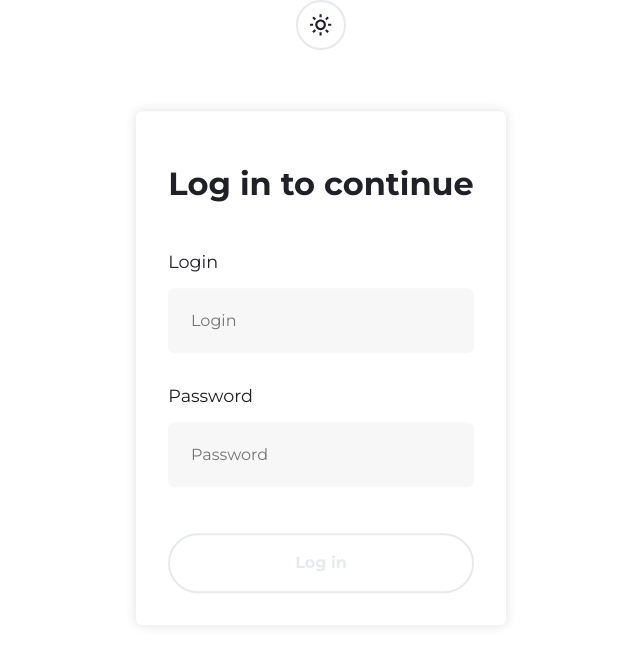
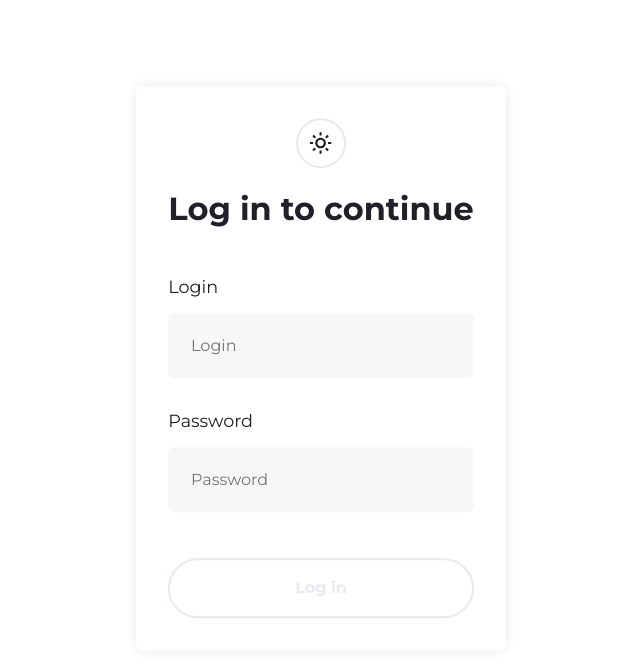
Before and after one commit to bigfatpartyguy/articles-java, a React (Create React App) app: page /signin in a window 1280 px wide. Shown: the top 666 px of the page, without its empty margins (319-959 px from the left). Built offline with nearby package versions, Linux system fonts and the light colour scheme.

Commit message:
Rewrite styles for dark mode

```diff
--- a/src/app/App.jsx
+++ b/src/app/App.jsx
@@ -1,12 +1,13 @@
-import React from 'react';
+import React, {useState, useEffect, createContext} from 'react';
 import {BrowserRouter} from 'react-router-dom';
 import {getToken, clearToken, saveToken} from '../services/storage';
-import ColorModeButton from '../components/Button/ColorModeButton';
+import ThemeContext from '../contexts/ThemeContext';
 import AppRouter from '../routes/AppRouter';
 import * as request from '../services/requests';
 import {SIGNIN} from '../services/requests/urls';
 
 const App = () => {
+  const [colorMode, setColorMode] = useDarkMode();
   const signin = data => {
     request.post(SIGNIN, data).then(result => {
       console.log(result);
@@ -16,10 +17,34 @@ const App = () => {
   };
   return (
     <BrowserRouter>
-      <ColorModeButton />
-      <AppRouter signin={signin} />
+      <ThemeContext.Provider value={{colorMode, setColorMode}}>
+        <AppRouter signin={signin} />
+      </ThemeContext.Provider>
     </BrowserRouter>
   );
 };
 
+function useDarkMode() {
+  const preferDarkQuery = '(prefers-color-scheme: dark)';
+  const [mode, setMode] = useState(
+    () =>
+      window.localStorage.getItem('colorMode') ||
+      (window.matchMedia(preferDarkQuery).matches ? 'dark' : 'light')
+  );
+
+  useEffect(() => {
+    const mediaQuery = window.matchMedia(preferDarkQuery);
+    const handleChange = () => setMode(mediaQuery.matches ? 'dark' : 'light');
+    mediaQuery.addListener(handleChange);
+    return () => mediaQuery.removeListener(handleChange);
+  }, []);
+
+  useEffect(() => {
+    window.localStorage.setItem('colorMode', mode);
+    document.documentElement.setAttribute('data-theme', mode);
+  }, [mode]);
+
+  return [mode, setMode];
+}
+
 export default App;
--- a/src/assets/scss/styles.scss
+++ b/src/assets/scss/styles.scss
@@ -18,8 +18,9 @@ body {
   font-size: map-get($font-size, base);
   font-weight: map-get($font-size, base);
   height: 100%;
-  background: white;
+  background-color: white;
   color: map-get($colors, gray-900);
+  transition: all 800ms ease;
   #root {
     margin: 0 auto;
     width: 80%;
@@ -42,3 +43,19 @@ body {
   box-sizing: inherit;
   font-family: inherit;
 }
+
+// rules for dark theme
+
+[data-theme='dark'] {
+  body {
+    background-color: map-get($colors, gray-900);
+    color: map-get($colors, gray-100);
+  }
+}
+
+@media (prefers-color-scheme: dark) {
+  body {
+    color: map-get($colors, gray-100);
+    background: map-get($colors, gray-900);
+  }
+}
--- a/src/assets/scss/vars/_colors.scss
+++ b/src/assets/scss/vars/_colors.scss
@@ -22,7 +22,7 @@ $btn-color--mode: (
   ),
   dark: (
     bg: transparent,
-    border: map-get($colors, gray-200),
+    border: map-get($colors, gray-600),
     border-hover: map-get($colors, gray-100),
     icon: map-get($colors, gray-100),
   ),
@@ -45,6 +45,15 @@ $btn-colors: (
     text: map-get($colors, gray-900),
     text-hover: map-get($colors, gray-900),
   ),
+  primary--dark: (
+    bg: map-get($colors, gray-900),
+    bg-hover: map-get($colors, gray-900),
+    bg-ring-hover: map-get($colors, gray-900),
+    border: map-get($colors, gray-600),
+    border-hover: map-get($colors, gray-100),
+    text: map-get($colors, gray-100),
+    text-hover: map-get($colors, gray-100),
+  ),
   submit: (
     bg: map-get($colors, green-100),
     bg-hover: map-get($colors, green-100),
--- a/src/components/Button/Button.module.scss
+++ b/src/components/Button/Button.module.scss
@@ -3,6 +3,9 @@
 
 .primary {
   @include btn-theme($type: primary);
+  &--dark {
+    @include btn-theme($type: 'primary--dark');
+  }
 }
 
 .submit {
@@ -19,7 +22,6 @@
   background-color: $bg;
   border-color: $border;
   border-radius: 50%;
-  position: absolute;
   display: flex;
   justify-content: center;
   align-items: center;
--- a/src/components/Button/ColorModeButton/ColorModeButton.jsx
+++ b/src/components/Button/ColorModeButton/ColorModeButton.jsx
@@ -3,30 +3,7 @@ import Button from '../Button';
 import {BiSun, BiMoon} from 'react-icons/bi';
 import styles from './ColorModeButton.module.scss';
 
-function useDarkMode() {
-  const preferDarkQuery = '(prefers-color-scheme: dark)';
-  const [mode, setMode] = React.useState(
-    () =>
-      window.localStorage.getItem('colorMode') ||
-      (window.matchMedia(preferDarkQuery).matches ? 'dark' : 'light')
-  );
-
-  React.useEffect(() => {
-    const mediaQuery = window.matchMedia(preferDarkQuery);
-    const handleChange = () => setMode(mediaQuery.matches ? 'dark' : 'light');
-    mediaQuery.addListener(handleChange);
-    return () => mediaQuery.removeListener(handleChange);
-  }, []);
-
-  React.useEffect(() => {
-    window.localStorage.setItem('colorMode', mode);
-  }, [mode]);
-
-  return [mode, setMode];
-}
-
-const ColorModeButton = () => {
-  const [mode, setMode] = useDarkMode();
+const ColorModeButton = ({mode, setMode}) => {
   return (
     <Button
       type="button"
@@ -42,7 +19,7 @@ const ColorModeButton = () => {
       <BiMoon
         size="1.6em"
         className={`${styles.icon} ${
-          mode === 'light' ? styles['moon-invisible'] : styles['moon-visible']
+          mode === 'dark' ? styles['moon-visible'] : styles['moon-invisible']
         }`}
       />
     </Button>
--- a/src/components/LoginPage/LoginPage.jsx
+++ b/src/components/LoginPage/LoginPage.jsx
@@ -1,11 +1,14 @@
-import React, {useState} from 'react';
+import React, {useState, useContext} from 'react';
 import PropTypes from 'prop-types';
+import ThemeContext from '../../contexts/ThemeContext';
 import {useFormValidation, validateInputs} from '../../services/validation';
+import ColorModeButton from '../Button/ColorModeButton/ColorModeButton';
 import Input from '../Input';
 import Button from '../Button';
 import classes from './LoginPage.module.scss';
 
 const LoginPage = ({onSubmit}) => {
+  const {colorMode, setColorMode} = useContext(ThemeContext);
   const [disabled, setDisabled] = useState(true);
   const {values, handleChange, handleBlur, handleSubmit, errors} =
     useFormValidation(
@@ -15,7 +18,10 @@ const LoginPage = ({onSubmit}) => {
     );
 
   return (
-    <div className={classes.login}>
+    <div className={classes[`login${colorMode === 'dark' ? '--dark' : ''}`]}>
+      <div>
+        <ColorModeButton mode={colorMode} setMode={setColorMode} />
+      </div>
       <h1 className={classes.login__header}>Log in to continue</h1>
       <form
         className={classes.login__form}
--- a/src/components/LoginPage/LoginPage.module.scss
+++ b/src/components/LoginPage/LoginPage.module.scss
@@ -1,4 +1,6 @@
-.login {
+@import '../../assets/scss/vars/colors';
+
+%login-common {
   display: flex;
   flex-flow: column nowrap;
   justify-content: space-between;
@@ -7,12 +9,23 @@
   margin: 46vh auto 0;
   transform: translateY(-50%);
   border-radius: 0.4rem;
-  box-shadow: 0 0 12px #dedede;
-  background-color: white;
+  box-shadow: 0 0 12px map-get($colors, gray-200);
   padding: 2rem;
+  transition: all 600ms ease;
 
   .login__header {
     margin-bottom: 3rem;
+  }
+}
+
+.login {
+  @extend %login-common;
+  background-color: map-get($colors, pure-white);
+
+  &--dark {
+    @extend %login-common;
+    box-shadow: 0 0 12px map-get($colors, gray-700);
+    background-color: map-get($colors, gray-900);
   }
 }
 
--- a/src/components/MainLayout/MainLayout.jsx
+++ b/src/components/MainLayout/MainLayout.jsx
@@ -1,23 +1,26 @@
-import React from 'react';
+import React, {useContext} from 'react';
 import {Link} from 'react-router-dom';
 import {clearToken} from '../../services/storage';
+import ThemeContext from '../../contexts/ThemeContext';
 import Button from '../Button';
 import styles from './MainLayout.module.scss';
 
 const MainLayout = ({children}) => {
+  const {colorMode} = useContext(ThemeContext);
   return (
     <>
       <header className={styles.header}>
         <h1>Sitename</h1>
         <div className={styles['header__buttons']}>
           <Button
-            text="Log out"
-            btnRole="primary"
+            btnRole={colorMode === 'dark' ? 'primary--dark' : 'primary'}
             onClick={() => {
               clearToken();
               window.location.assign('/');
             }}
-          />
+          >
+            Log out
+          </Button>
         </div>
       </header>
       <main className={styles['main-layout']}>{children}</main>
--- /dev/null
+++ b/src/contexts/ThemeContext.jsx
@@ -0,0 +1,5 @@
+import React, {createContext} from 'react';
+
+const ThemeContext = createContext();
+
+export default ThemeContext;
```
Also changed, not shown: src/components/Articles/Articles.jsx (+6 -2 lines).
